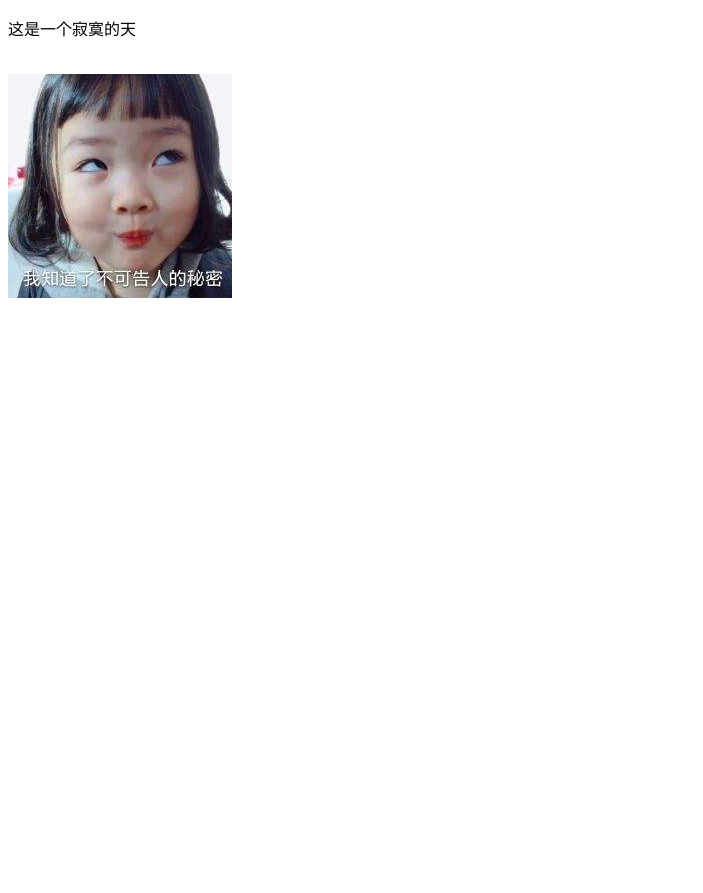
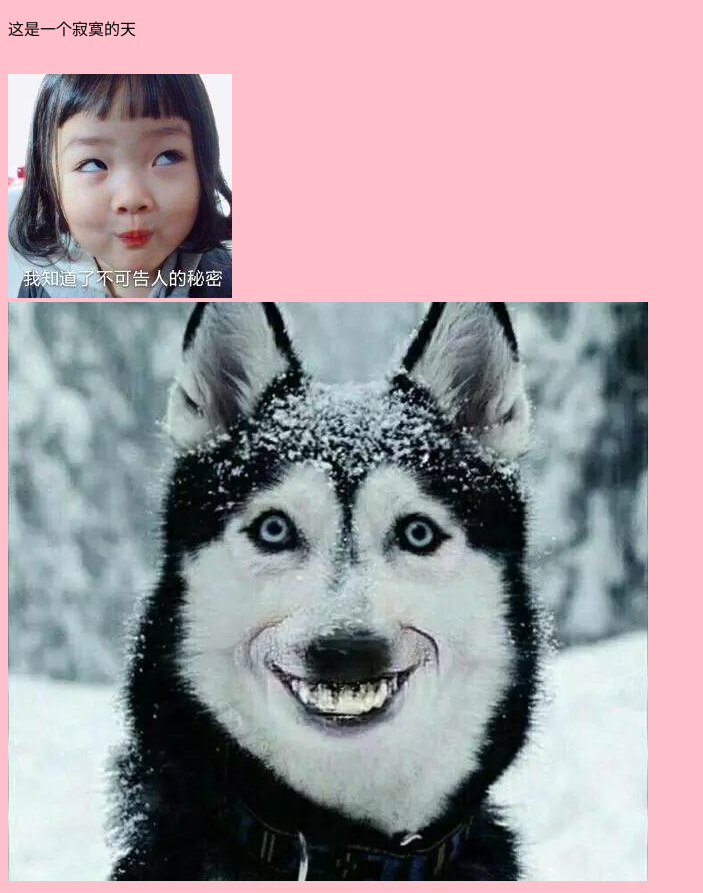
Before and after one commit to yangli0523/studygit, a plain HTML site: page index.html in a window 1280 px wide. Shown: the whole page, without its empty margins (0-703 px from the left). Before the commit the page ends 800 px from the top, so only its background shows below. Drawn offline with Linux system fonts and the light colour scheme.

Commit message:
来了一只狗狗

```diff
--- /dev/null
+++ b/index.css
@@ -0,0 +1,3 @@
+body{
+    background-color: pink;
+}
--- a/index.html
+++ b/index.html
@@ -5,10 +5,13 @@
     <meta name="viewport" content="width=device-width, initial-scale=1.0">
     <meta http-equiv="X-UA-Compatible" content="ie=edge">
     <title>首页</title>
+    <link rel="stylesheet" href="./index.css">
 </head>
 <body>
     <p>这是一个寂寞的天</p>
     <br>
     <img src="./timg.jpg" alt="">
+    <br>
+    <img src="./dog.png" alt="">
 </body>
 </html>
```
Also changed, not shown: dog.png (added).
